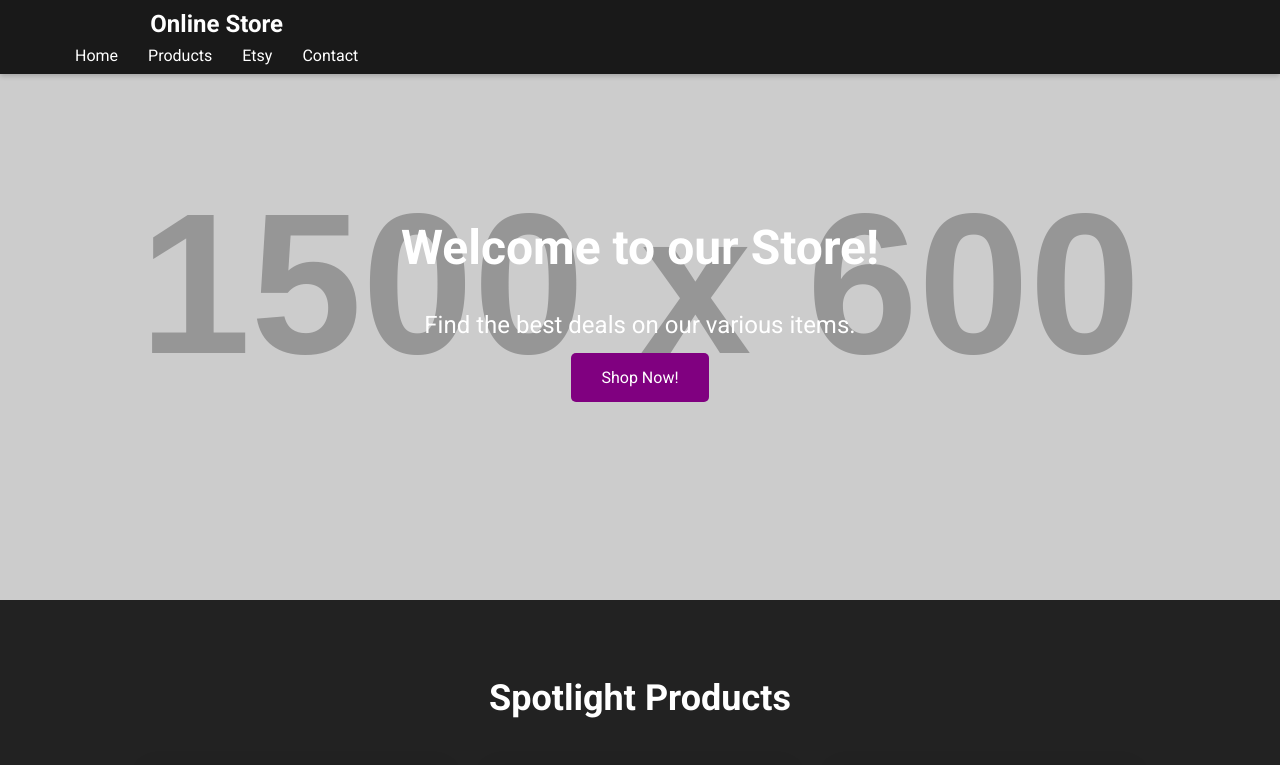
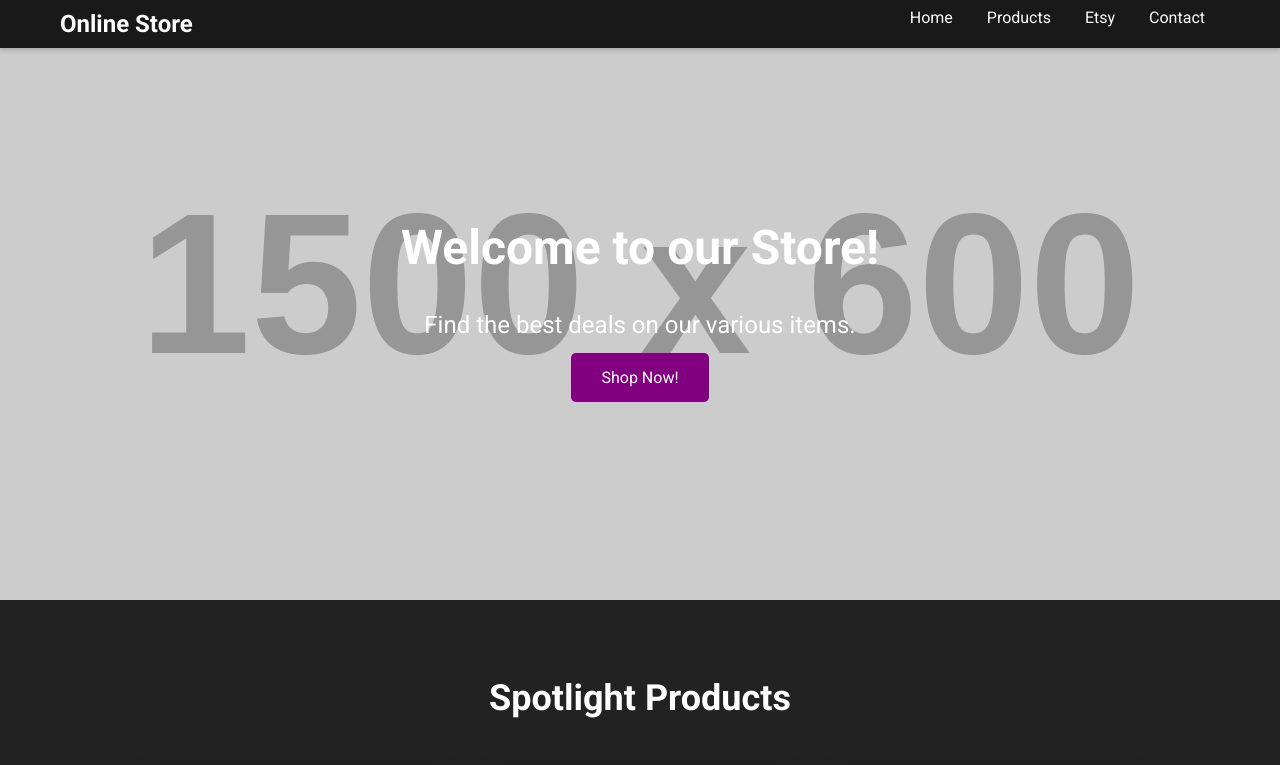
Before and after one commit to JohnyTheRipper/store, a plain HTML site: page index.html in a window 1280 px wide. Shown: the top 765 px of the page. Drawn offline with Linux system fonts and the light colour scheme; placeholder pictures from the web are drawn by us.

Commit message:
topbar v1

```diff
--- a/index.html
+++ b/index.html
@@ -40,12 +40,12 @@
 
         nav ul {
             list-style-type: none;
-            display: flex;
-            justify-content: flex-end; /* Moved to the right */
             margin-top: 20px;
+            text-align: right; /* Aligning the links to the right */
         }
 
         nav ul li {
+            display: inline-block;
             margin: 0 15px;
         }
 
@@ -73,26 +73,25 @@
         }
 
         .sticky-topbar .container {
-            display: flex;
-            justify-content: space-between;
-            align-items: center;
             padding: 0 20px; /* Adjusted horizontal padding */
+            text-align: center; /* Centering the content */
         }
 
         .sticky-topbar .logo {
             font-size: 24px;
             color: #fff;
             font-weight: bold;
+            float: left; /* Aligning the logo to the left */
         }
 
         .sticky-topbar nav ul {
             list-style-type: none;
-            display: flex;
-            justify-content: flex-end; /* Moved to the right */
             margin-top: 0; /* Removed margin-top */
+            text-align: right; /* Aligning the links to the right */
         }
 
         .sticky-topbar nav ul li {
+            display: inline-block;
             margin: 0 15px;
         }
 
```
